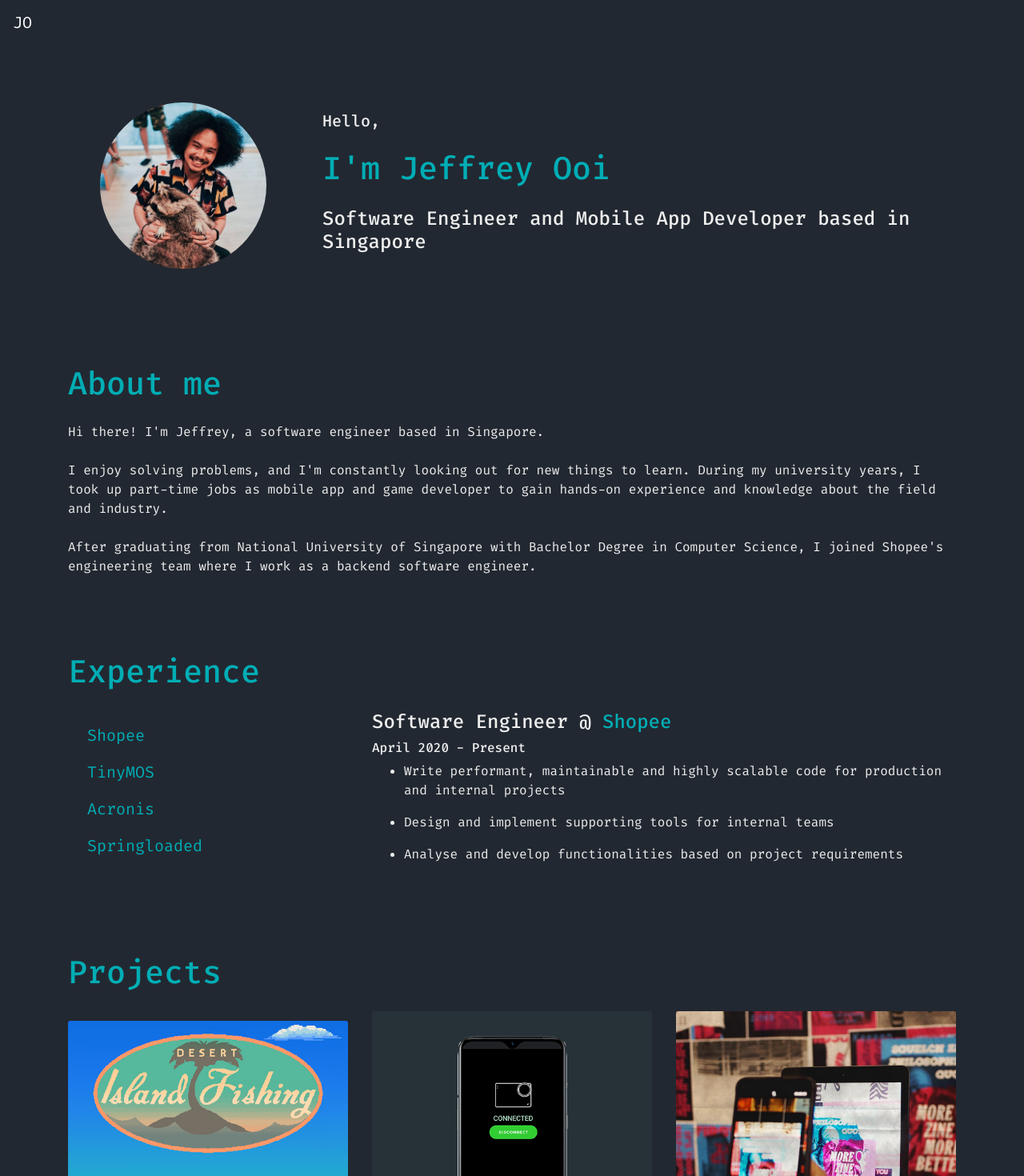
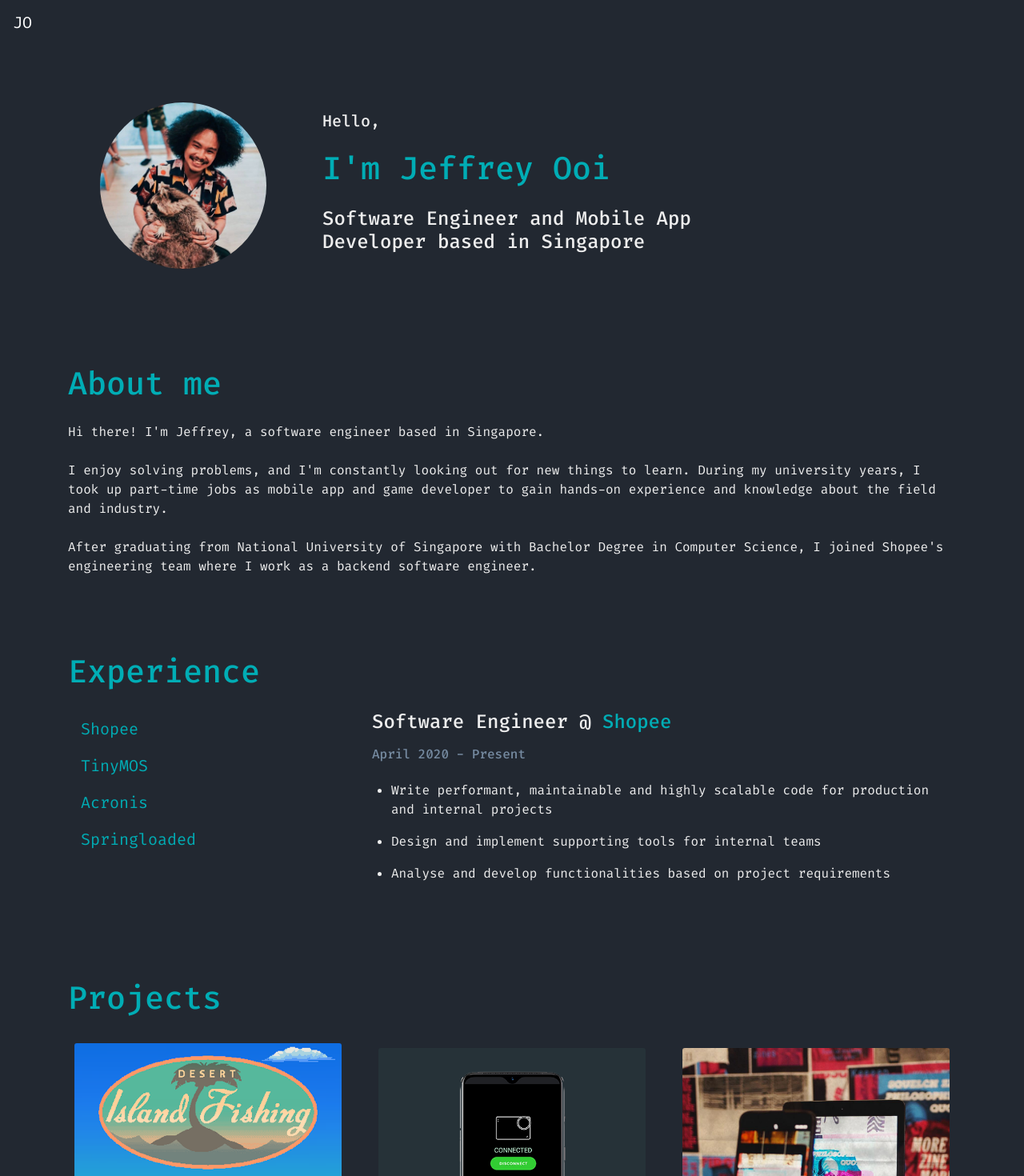
Before and after one commit to jeffreyooi/gh-user-page, a React (Create React App) app: page / in a window 1280 px wide. Shown: the top 1470 px of the page at 80% size. Built offline with nearby package versions, Linux system fonts and the light colour scheme.

Commit message:
Fix paddings

```diff
--- a/src/component/section/Experience.tsx
+++ b/src/component/section/Experience.tsx
@@ -73,7 +73,7 @@ const experienceList: ExperienceEntryProps[] = [
 function ExperiencePanel(): JSX.Element {
   const body = (
     <Tab.Container defaultActiveKey={experienceList[0].company}>
-      <Row>
+      <Row xs={1} sm={1} md={12} lg={12} xl={12}>
         <Col sm={4}>
           <ListGroup>
             {
--- a/src/component/section/Hero.tsx
+++ b/src/component/section/Hero.tsx
@@ -9,7 +9,7 @@ import ProfileImage from '../../assets/image.jpg';
 function Hero(): JSX.Element {
   return (
     <Container>
-      <Row>
+      <Row xs={1} sm={1} md={2}>
         <Col md="auto">
           <Image src={ProfileImage} roundedCircle height="256px"/>
         </Col>
--- a/src/index.css
+++ b/src/index.css
@@ -73,7 +73,7 @@ img {
 }
 
 .list-group {
-  margin: 8px;
+  padding-bottom: 24px;
 }
 
 .list-group > .list-group-item {
@@ -86,6 +86,7 @@ div > .card {
   font-family: 'FiraCode';
   background-color: transparent;
   border: none;
+  padding: 8px;
 }
 
 div > .card > img {
@@ -123,3 +124,13 @@ div > .card > img {
 .col {
   align-content: center;
 }
+
+.tab-pane > h6 {
+  padding-top: 8px;
+  color: #758AA0;
+}
+
+.tab-pane > ul {
+  margin: 8px;
+  padding: 16px;
+}
```
